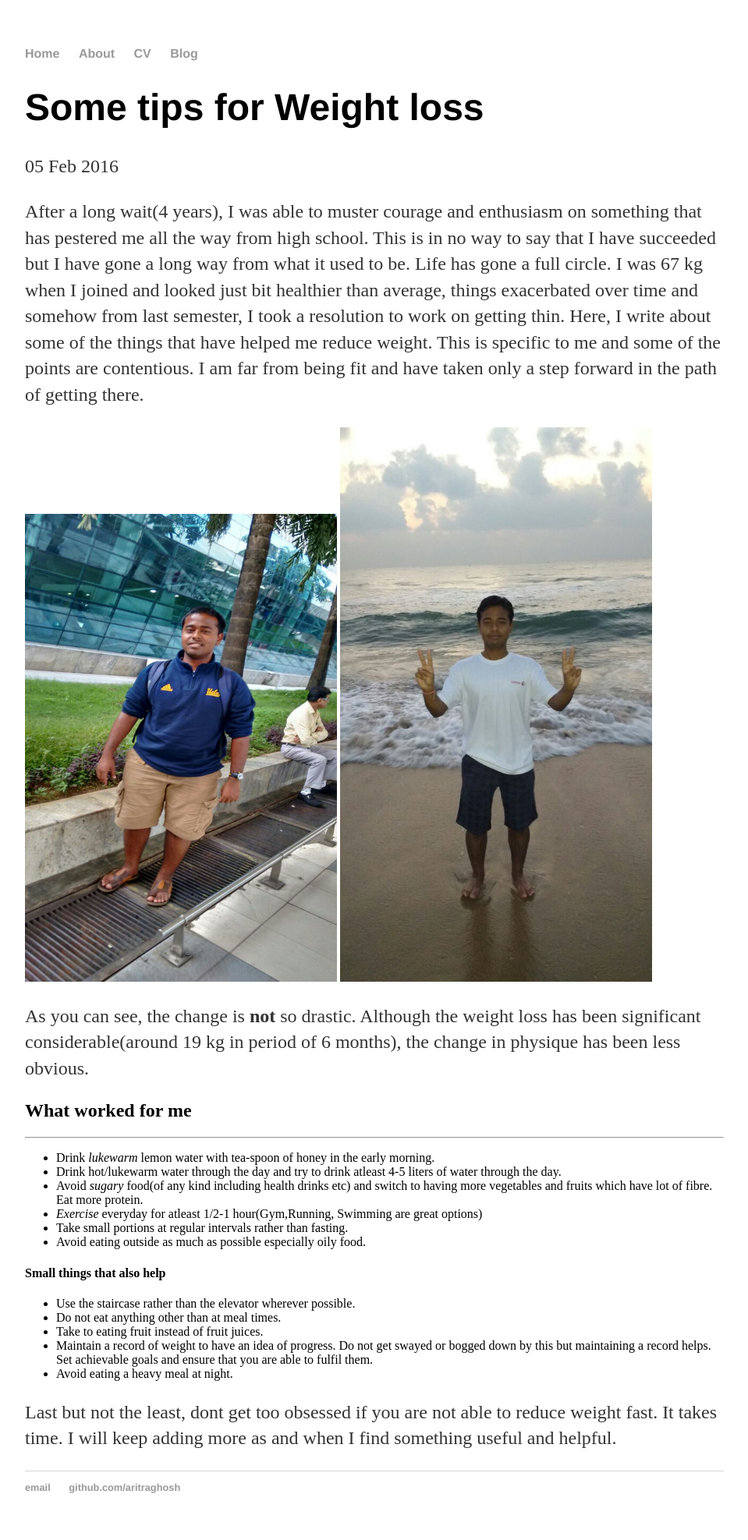
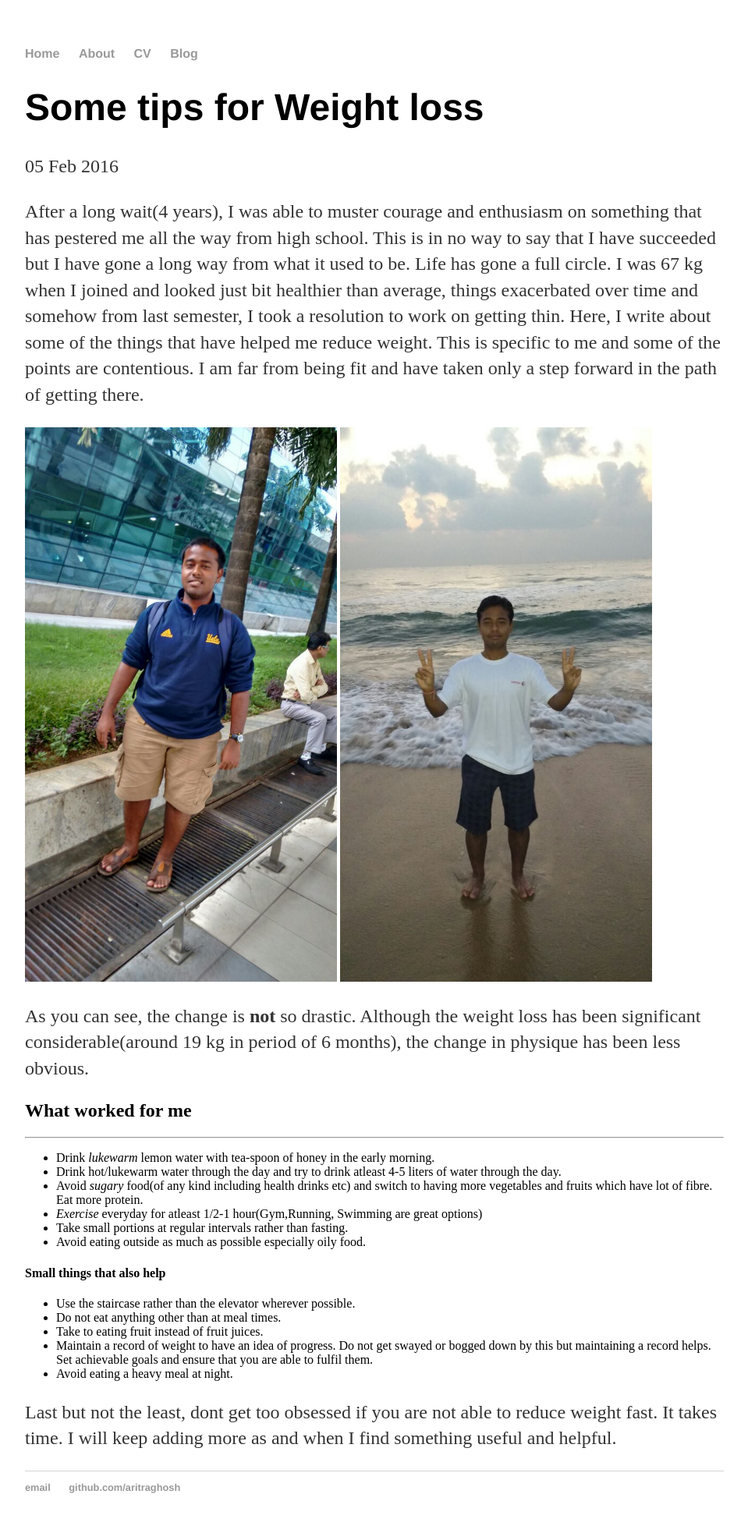
Before and after one commit to aritraghosh/aritraghosh.github.io, a Jekyll site: the page built from _posts/2016-02-05-some-tips-for-weight-loss.md, in a window 1280 px wide. Shown: the whole page at 78% size, without its empty margins (160-1119 px from the left). Built offline with Jekyll 4.4.1, drawn with Linux system fonts in a browser that asks for light colours.

Commit message:
Update 2016-02-05-some-tips-for-weight-loss.md

```diff
--- a/_posts/2016-02-05-some-tips-for-weight-loss.md
+++ b/_posts/2016-02-05-some-tips-for-weight-loss.md
@@ -9,7 +9,7 @@ After a long wait(4 years), I was able to muster courage and enthusiasm on somet
 
 
 <div style="width:1100px; margin:0 auto;">
-<img src="https://aritraghosh.github.io/images/Aritra_old.jpg" alt="Old me" style="align: left;width: 400px ;height: 600px;"/>
+<img src="https://aritraghosh.github.io/images/Aritra_old.jpg" alt="Old me" style="align: left;width: 400px ;height: 711px;"/>
 <img src="https://aritraghosh.github.io/images/Aritra_new.jpg" alt="Now" style="align: right;width: 400px;  height: 711px;"/>
 </div>
 
```
